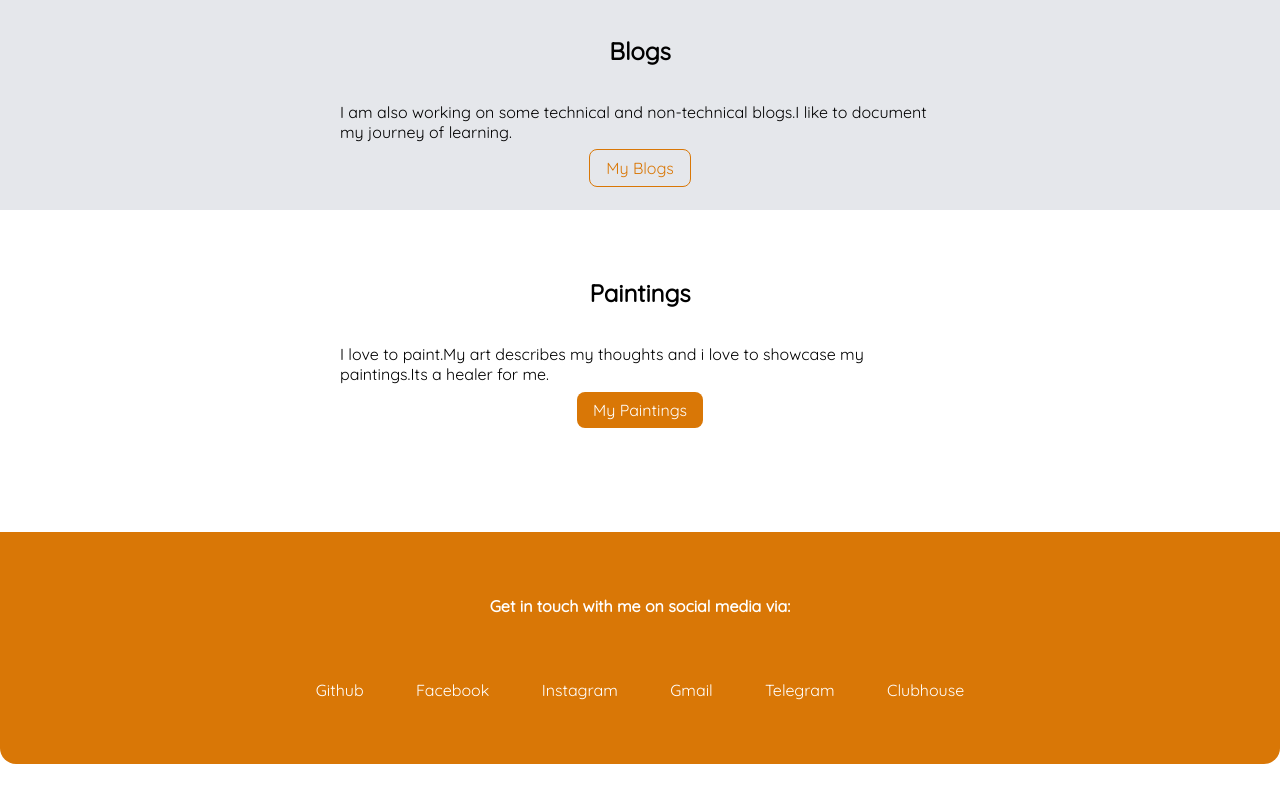
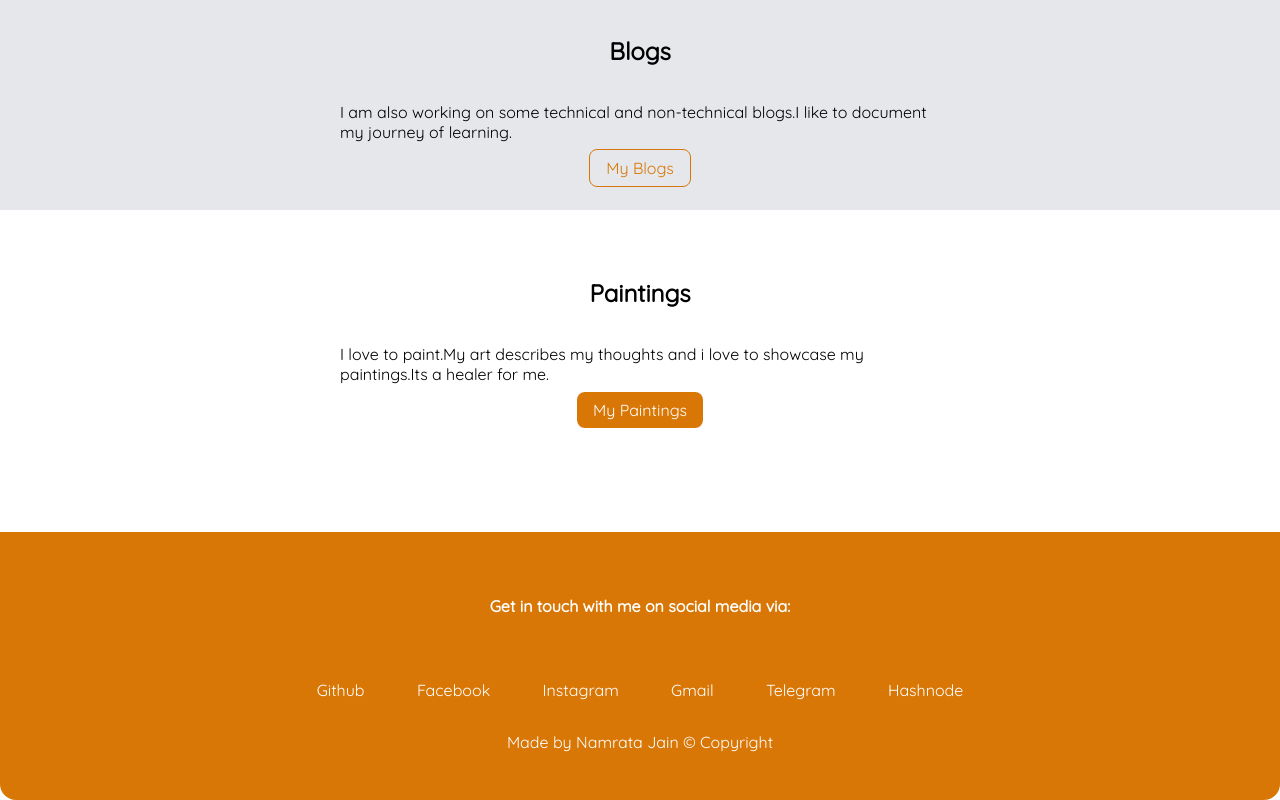
Before and after one commit to Namrata-J/namratajain-component-library, a plain HTML site: page index.html in a window 1280 px wide. Shown: the part 1123-1923 px from the top of the page. Before the commit the page ends 1887 px from the top, so only its background shows below. Drawn offline with Linux system fonts and the light colour scheme.

Commit message:
docs: my portfolio
this section comprises all my work

```diff
--- a/index.html
+++ b/index.html
@@ -76,8 +76,9 @@
             <li class="list-item-inline"><a class="link" href="https://www.instagram.com/the_dexterous_me?r=nametag" target="_blank">Instagram</a></li>
             <li class="list-item-inline"><a class="link" href="mailto: namratajain29001@gmail.com" target="_blank">Gmail</a></li>
             <li class="list-item-inline"><a class="link" href="https://t.me/Iam_NamrataJain" target="_blank">Telegram</a></li>
-            <li class="list-item-inline"><a class="link" href="https://www.clubhouse.com/@im_muse" target="_blank">Clubhouse</a></li>
+            <li class="list-item-inline"><a class="link" href="https://hashnode.com/@namratajain" target="_blank">Hashnode</a></li>
         </ul>
+        <p style="text-align: center; color: white;">Made by Namrata Jain © Copyright</p>
         </footer>
 
 
```
